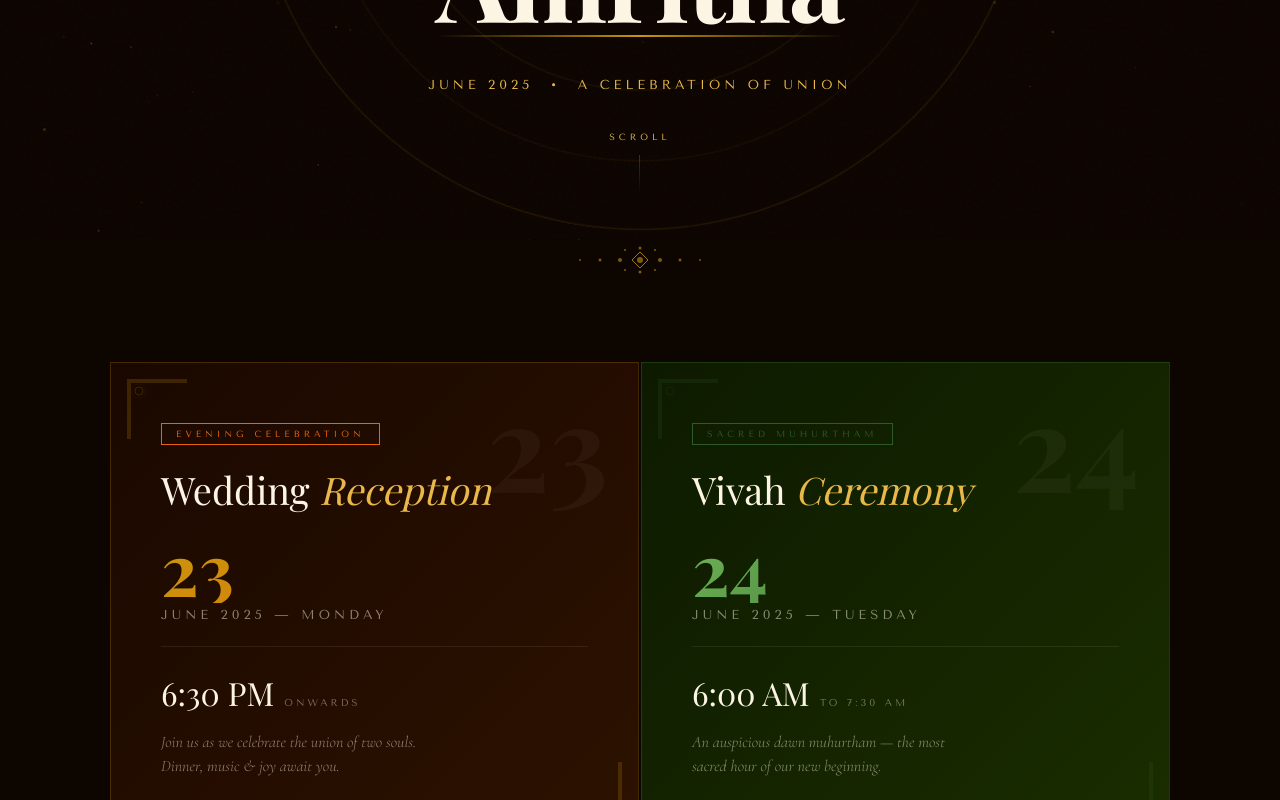
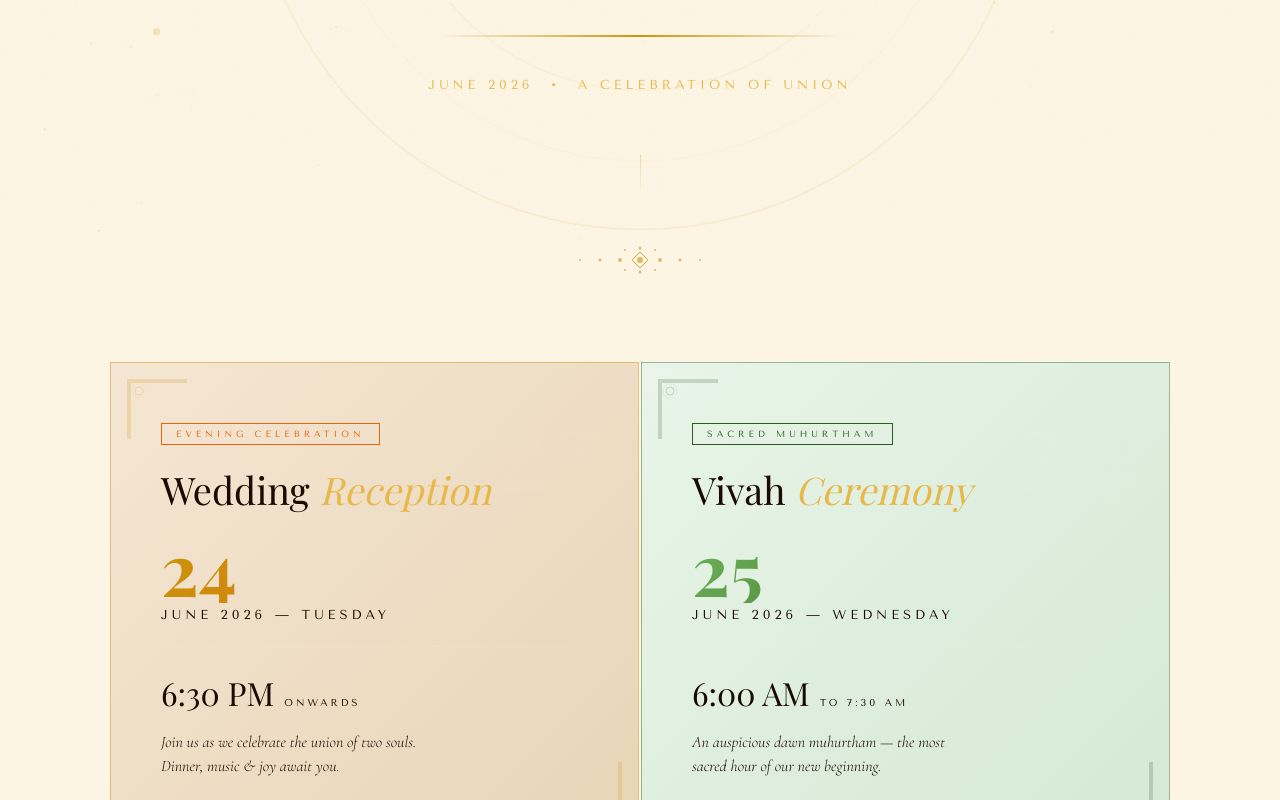
Before and after one commit to MitheshChandrasekar/wedding-invite, a plain HTML site: page index.html in a window 1280 px wide. Shown: the part 560-1360 px from the top of the page. Drawn offline with nearby package versions, Linux system fonts and the light colour scheme; animation ran at ten frames a second; a web font is replaced by a local one.

Commit message:
Update index.html

```diff
--- a/index.html
+++ b/index.html
@@ -3,7 +3,7 @@
 <head>
 <meta charset="UTF-8">
 <meta name="viewport" content="width=device-width, initial-scale=1.0">
-<title>Rohith ∞ Amritha — 24.06.2025</title>
+<title>Rohith ∞ Amritha — 24.06.2026</title>
 <link rel="preconnect" href="https://fonts.googleapis.com">
 <link href="https://fonts.googleapis.com/css2?family=Playfair+Display:ital,wght@0,400;0,700;1,400&family=Tenor+Sans&family=Cormorant:ital,wght@1,300;1,500&display=swap" rel="stylesheet">
 <style>
@@ -22,7 +22,7 @@
 
 html,body{
   width:100%;min-height:100vh;
-  background:#0d0500;
+  background:var(--cream);
   overflow-x:hidden;
   cursor:none;
 }
@@ -95,16 +95,16 @@
 /* floating petals */
 .petal{
   position:absolute;
-  width:8px;height:20px;
-  border-radius:50% 50% 50% 50% / 60% 60% 40% 40%;
-  background:var(--saffron);
+  width:10px;height:10px;
+  border-radius:50%;
+  background:var(--gold);
   opacity:0;
   animation:petalFall linear infinite;
 }
 @keyframes petalFall{
-  0%{opacity:0;transform:translateY(-20px) rotate(0deg);}
+  0%{opacity:0;transform:translateY(-20px);}
   10%{opacity:.7;}
-  100%{opacity:0;transform:translateY(100vh) rotate(720deg);}
+  100%{opacity:0;transform:translateY(100vh);}
 }
 
 /* ganesh icon */
@@ -259,15 +259,15 @@
 .event-card:hover::before{opacity:1;}
 
 .event-reception{
-  background:linear-gradient(135deg,#1a0800 0%,#2d1200 100%);
-  border:1px solid rgba(201,150,12,.2);
+  background:linear-gradient(135deg,#f5e6d3 0%,#e8d5b7 100%);
+  border:1px solid rgba(201,150,12,.4);
 }
 .event-reception::before{
   background:linear-gradient(135deg,rgba(201,150,12,.08),transparent);
 }
 
 .event-muhurtham{
-  background:linear-gradient(135deg,#0d1a00 0%,#1a2d00 100%);
+  background:linear-gradient(135deg,#e8f5e8 0%,#d5e8d5 100%);
   border:1px solid rgba(45,90,39,.4);
 }
 .event-muhurtham::before{
@@ -313,10 +313,12 @@
 .event-reception .event-date-big{
   background:linear-gradient(135deg,var(--gold),var(--saffron));
   -webkit-background-clip:text;-webkit-text-fill-color:transparent;background-clip:text;
+  color: var(--ink); /* fallback */
 }
 .event-muhurtham .event-date-big{
   background:linear-gradient(135deg,#6db356,var(--green));
   -webkit-background-clip:text;-webkit-text-fill-color:transparent;background-clip:text;
+  color: var(--ink); /* fallback */
 }
 
 .event-month-year{
@@ -349,6 +351,23 @@
   font-size:16px;font-style:italic;font-weight:300;
   color:rgba(253,245,228,.5);
   line-height:1.5;
+}
+
+/* Override colors for light backgrounds */
+.event-reception .event-title,
+.event-reception .event-month-year,
+.event-reception .event-time-num,
+.event-reception .event-time-label,
+.event-reception .event-note {
+  color: var(--ink);
+}
+
+.event-muhurtham .event-title,
+.event-muhurtham .event-month-year,
+.event-muhurtham .event-time-num,
+.event-muhurtham .event-time-label,
+.event-muhurtham .event-note {
+  color: var(--ink);
 }
 
 /* corner ornament SVG */
@@ -582,10 +601,10 @@
       <div class="name-amritha">Amritha</div>
     </div>
 
-    <p class="hero-sub">June 2025 &nbsp;•&nbsp; A Celebration of Union</p>
+    <p class="hero-sub">June 2026 &nbsp;•&nbsp; A Celebration of Union</p>
 
     <div class="scroll-cue" onclick="document.querySelector('.events').scrollIntoView({behavior:'smooth'})">
-      <span>Scroll</span>
+
       <div class="scroll-arrow"></div>
     </div>
   </section>
@@ -634,8 +653,8 @@
       <div class="event-number">23</div>
       <div class="event-tag">Evening Celebration</div>
       <h2 class="event-title">Wedding <span class="event-title-italic">Reception</span></h2>
-      <div class="event-date-big">23</div>
-      <div class="event-month-year">June 2025 — Monday</div>
+      <div class="event-date-big">24</div>
+      <div class="event-month-year">June 2026 — Tuesday</div>
       <div class="event-time-block">
         <div class="event-time-num">6:30 PM</div>
         <div class="event-time-label">Onwards</div>
@@ -662,8 +681,8 @@
       <div class="event-number">24</div>
       <div class="event-tag">Sacred Muhurtham</div>
       <h2 class="event-title">Vivah <span class="event-title-italic">Ceremony</span></h2>
-      <div class="event-date-big">24</div>
-      <div class="event-month-year">June 2025 — Tuesday</div>
+      <div class="event-date-big">25</div>
+      <div class="event-month-year">June 2026 — Wednesday</div>
       <div class="event-time-block">
         <div class="event-time-num">6:00 AM</div>
         <div class="event-time-label">to 7:30 AM</div>
@@ -756,7 +775,7 @@
     <p class="closing-names">Rohith &amp; Amritha</p>
 
     <p style="font-family:'Tenor Sans',sans-serif;font-size:9px;letter-spacing:3px;text-transform:uppercase;color:rgba(253,245,228,.2);margin-top:40px;">
-      June 23 – 24, 2025
+      June 24 – 25, 2026
     </p>
   </section>
 
@@ -839,14 +858,15 @@
 
 /* ── PETAL RAIN ── */
 const petalContainer=document.getElementById('petals');
-const colors=['#e8650a','#c9960c','#e8b84b','#f2a007','#d4526e'];
+const colors=['#c9960c','#e8b84b','#f2a007','#fefefe','#fdf5e4'];
 function spawnPetal(){
   const el=document.createElement('div');
   el.className='petal';
   el.style.left=Math.random()*100+'vw';
   el.style.background=colors[Math.floor(Math.random()*colors.length)];
-  el.style.width=(4+Math.random()*6)+'px';
-  el.style.height=(10+Math.random()*16)+'px';
+  const size = 6 + Math.random()*8;
+  el.style.width=size+'px';
+  el.style.height=size+'px';
   el.style.opacity='0';
   el.style.animationDuration=(6+Math.random()*8)+'s';
   el.style.animationDelay=(Math.random()*3)+'s';
@@ -854,7 +874,6 @@
   el.style.top='0';
   el.style.pointerEvents='none';
   el.style.zIndex='3';
-  el.style.borderRadius='50% 50% 50% 50% / 60% 60% 40% 40%';
   el.style.animation=`petalFall ${6+Math.random()*8}s linear ${Math.random()*3}s infinite`;
   document.body.appendChild(el);
 }
@@ -870,7 +889,7 @@
 function pad(n){return String(n).padStart(2,'0');}
 function tick(){
   const now=new Date();
-  const target=new Date('2025-06-24T06:00:00');
+  const target=new Date('2026-06-25T06:00:00');
   const diff=target-now;
   if(diff<=0){
     ['cd-days','cd-hours','cd-mins','cd-secs'].forEach(id=>document.getElementById(id).textContent='00');
```
